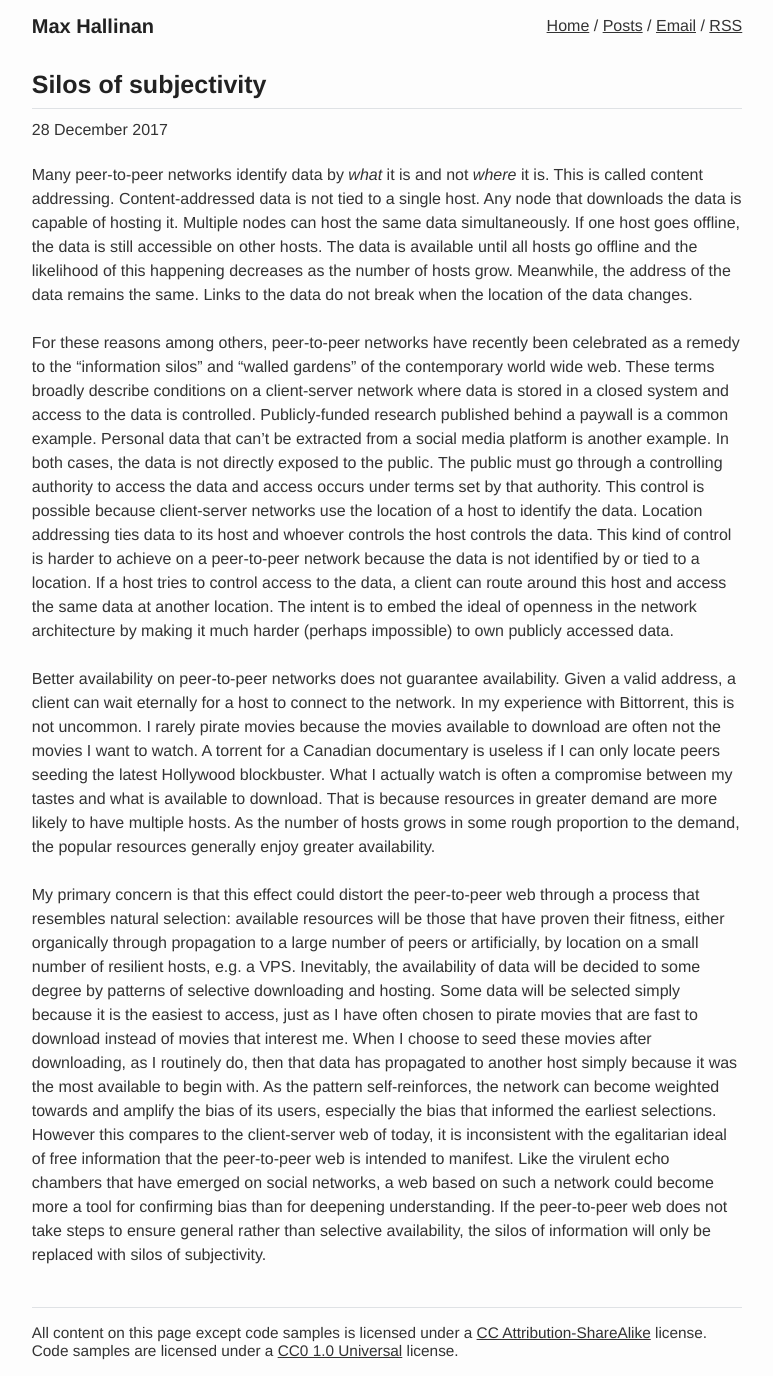
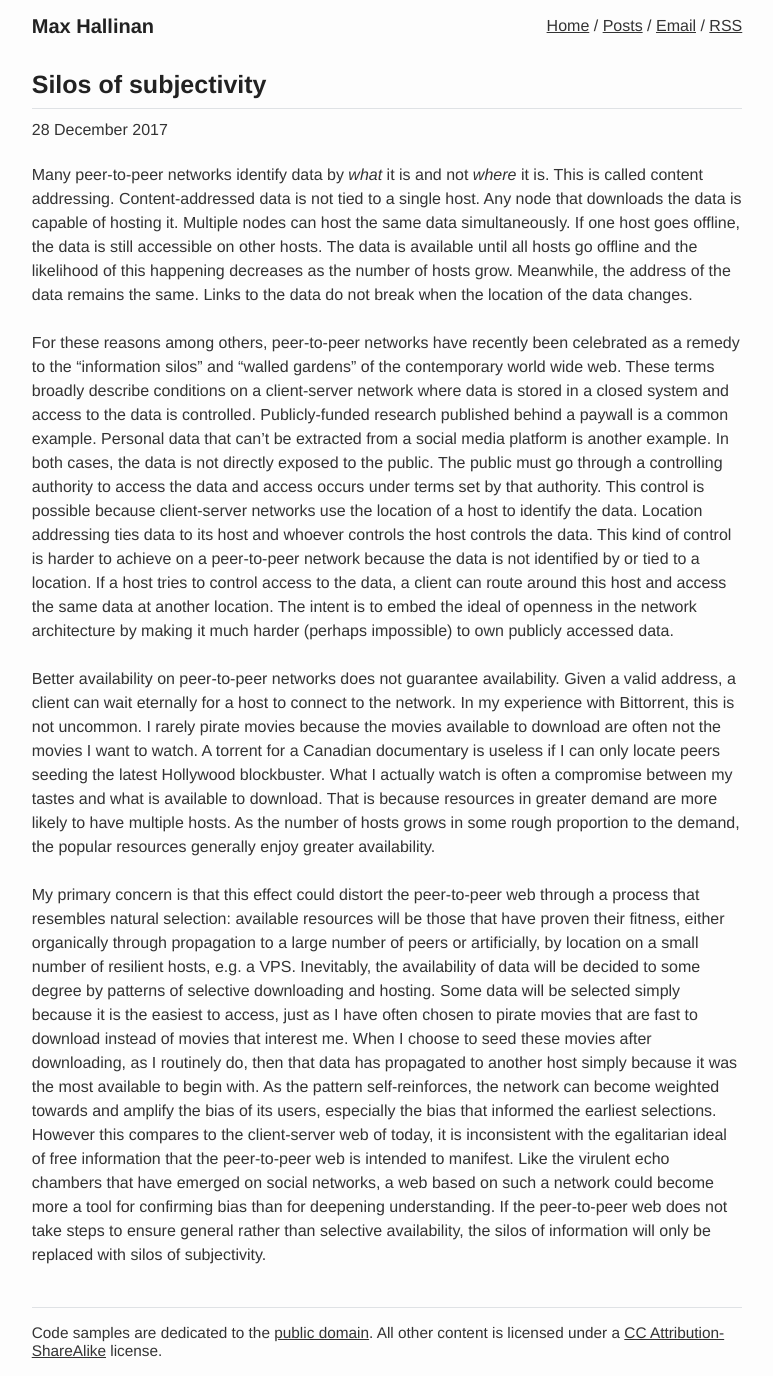
Before and after one commit to fromothers/www.maxhallinan.com, a Jekyll site: the page built from posts/_posts/2017-12-28-silos-of-subjectivity.md, in a window 1280 px wide. Shown: the whole page, without its empty margins (253-1026 px from the left). Built offline with Jekyll 4.4.1, drawn with Linux system fonts in a browser that asks for light colours.

Commit message:
Reword license footer

```diff
--- a/_layouts/post.html
+++ b/_layouts/post.html
@@ -20,19 +20,18 @@ layout: base
   {{content}}
   </div>
   <footer class="post-footer">
-    All content on this page except code samples is licensed under a
+    Code samples are dedicated to the
+    <a
+      rel="license"
+      href="https://creativecommons.org/publicdomain/zero/1.0/">
+      public domain<!--
+ --></a>.
+    All other content is licensed under a
     <a
       rel="license"
       href="https://creativecommons.org/licenses/by-sa/4.0/">
       CC Attribution-ShareAlike<!--
  --></a>
     license.
-    Code samples are licensed under a
-    <a
-      rel="license"
-      href="https://creativecommons.org/publicdomain/zero/1.0/">
-      CC0 1.0 Universal<!--
- --></a>
-    license.
   </footer>
 </article>
```
